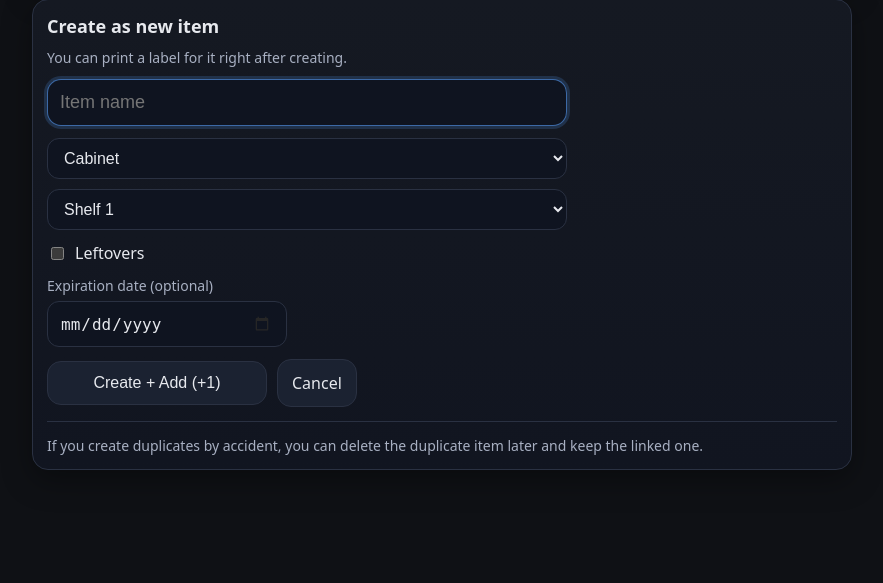
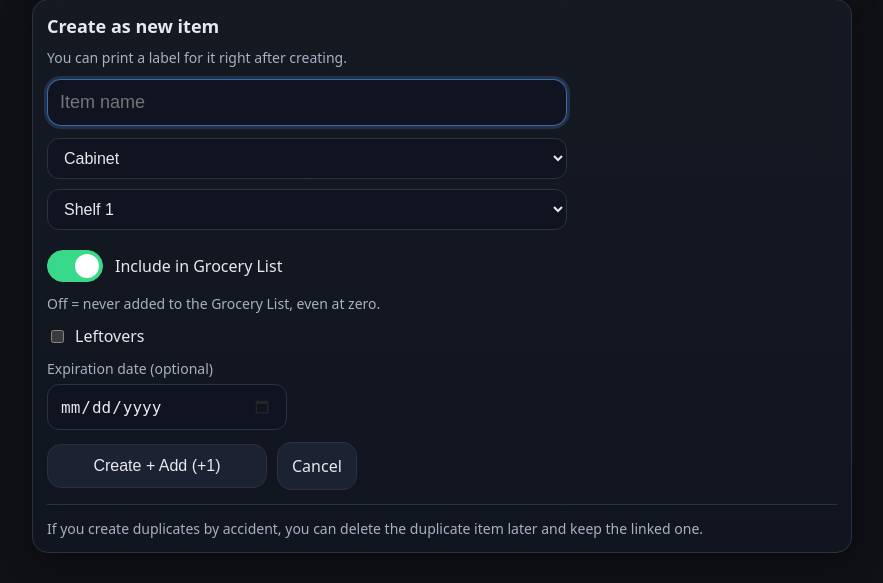
Before and after one commit to Alpha8056/StockHive, a Flask app: a page that uses node/templates/resolve_barcode.html in a window 1280 px wide. Shown: the part 303-886 px from the top of the page, without its empty margins (198-1081 px from the left). Before the commit the page ends 773 px from the top, so only its background shows below. Run offline with Flask 3, Linux system fonts and the light colour scheme; data comes from the database, SQL or seed files in the repository; data that the repository does not hold is empty.

Commit message:
Add "Include in Grocery List" toggle per item
New items.include_in_grocery column (INTEGER NOT NULL DEFAULT 1), added
by the startup migration so existing items stay ON and nothing changes
on upgrade.

When OFF, an item is never added to the grocery list: the check lives in
_sync_grocery(), the single writer to grocery_list, so every path
(create, scan +1, Remove -1, Undo, Edit quantity correction) honors it.
get_grocery_list() and get_low_stock() also skip OFF items. Switching an
item OFF removes it from the list right away; switching it back ON at
qty 0 puts it back.

UI: a large tap-friendly switch, "Include in <list name>" (uses the
instance's list label), on the create-new-item form (default ON) and on
the Edit page. A hidden marker field means an older cached form without
the switch is treated as "unchanged", never as OFF. Changes are logged
as grocery_on / grocery_off and shown in Recent Changes as "On list" /
"Off list" (not undoable, by design).

Co-Authored-By: Claude Opus 5.5 <noreply@anthropic.com>

```diff
--- a/node/app.py
+++ b/node/app.py
@@ -66,6 +66,8 @@ from inventory import (
     set_item_aisle,
     get_item_made_date,
     set_item_made_date,
+    get_item_include_in_grocery,
+    set_item_include_in_grocery,
     get_aisle_map,
     add_item,
     increment_existing,
@@ -624,6 +626,18 @@ def _styles():
               font-size:11px; font-weight:800; text-transform:uppercase; letter-spacing:.04em; vertical-align:middle; }
       .rcTagMuted{ color:var(--muted); }
       form.inline{ display:inline; }
+      /* On/off switch (e.g. "Include in Grocery List"): a real checkbox,
+         visually replaced by the track; the whole row is the tap target. */
+      .switchRow{ position:relative; display:inline-flex; align-items:center; gap:12px; min-height:48px;
+                  cursor:pointer; font-size:16px; user-select:none; }
+      .switchRow input{ position:absolute; opacity:0; width:1px; height:1px; margin:0; }
+      .switchTrack{ position:relative; flex-shrink:0; width:56px; height:32px; border-radius:999px;
+                    background:var(--btn); border:1px solid var(--border); transition:background .15s ease, border-color .15s ease; }
+      .switchTrack::after{ content:""; position:absolute; top:3px; left:3px; width:24px; height:24px; border-radius:50%;
+                           background:var(--muted); transition:transform .15s ease, background .15s ease; }
+      .switchRow input:checked + .switchTrack{ background:var(--ok); border-color:var(--ok); }
+      .switchRow input:checked + .switchTrack::after{ transform:translateX(24px); background:#fff; }
+      .switchRow input:focus-visible + .switchTrack{ box-shadow:0 0 0 3px rgba(90,162,255,0.35); }
       .mono{ font-family: ui-monospace, SFMono-Regular, Menlo, Monaco, Consolas, "Liberation Mono", monospace; }
       @media (max-width:520px){ h1{font-size:24px;} .btn-wide{width:100%;} .zone-btn{min-width:46%;} }
     </style>
@@ -1069,7 +1083,8 @@ def resolve_barcode_page():
                 error = "Name is required."
             else:
                 try:
-                    add_item(barcode, name, new_location)
+                    include = _form_include_in_grocery()
+                    add_item(barcode, name, new_location, include_in_grocery=include is not False)
                     if expiration_date:
                         update_item_expiration(barcode, expiration_date)
                     if made_date:
@@ -1091,6 +1106,7 @@ def resolve_barcode_page():
         barcode=barcode,
         # Generated codes only ever create a new item — hide "Link to existing".
         custom=is_custom_barcode(barcode),
+        grocery_switch=Markup(_grocery_switch_html(True)),
         leftover_default_days=LEFTOVER_DEFAULT_DAYS,
         leftover_max_days=LEFTOVER_MAX_DAYS,
         items=items,
@@ -1384,10 +1400,13 @@ def _recent_changes_html() -> str:
     the last 10 scans / -1 taps / undos / edits. One flex row per change,
     so it reads the same in the wide table and narrow card layouts."""
     rows = ""
+    list_label = _h(labels.get_labels()["grocery_list"])
     for ch in get_recent_changes(10):
         delta = int(ch["delta"] or 0)
         if ch["event_type"] == "edit":
             change = '<span class="rcChange rcEdit">Edited</span>'
+        elif ch["event_type"] in ("grocery_on", "grocery_off"):
+            change = f'<span class="rcChange rcEdit">{"On" if ch["event_type"] == "grocery_on" else "Off"} list</span>'
         elif delta > 0:
             change = f'<span class="rcChange rcPlus">+{delta}</span>'
         elif delta < 0:
@@ -1402,6 +1421,8 @@ def _recent_changes_html() -> str:
             tags += '<span class="rcTag">Correction</span>'
         elif ch["event_type"] == "add_new":
             tags += '<span class="rcTag">New</span>'
+        elif ch["event_type"] in ("grocery_on", "grocery_off"):
+            tags += f'<span class="rcTag">{list_label}</span>'
         if ch["undone_by"] is not None:
             tags += '<span class="rcTag rcTagMuted">Undone</span>'
 
@@ -1613,6 +1634,7 @@ def edit_item_page():
             <input type="hidden" name="orig_quantity" value="{int(qty)}">
           </div>
           <div class="muted" style="margin-top:6px;">For fixing a miscount. Logged as a correction, so it won't skew usage stats.</div>
+          <div style="margin-top:14px;">{_grocery_switch_html(get_item_include_in_grocery(barcode))}</div>
           <div class="fieldRow" style="margin-top:14px;margin-bottom:14px;">
             <label style="color:var(--muted);font-size:14px;">Expiration Date (optional)</label>
           </div>
@@ -1739,6 +1761,7 @@ def edit_item_save():
         aisle = (request.form.get("aisle", "") or "").strip()
         raw_quantity = request.form.get("quantity")
         raw_orig_quantity = request.form.get("orig_quantity")
+        include_in_grocery = _form_include_in_grocery()
         remove_photo = request.form.get("remove_photo") == "1"
         photo_file = request.files.get("photo")
     except RequestEntityTooLarge:
@@ -1800,6 +1823,11 @@ def edit_item_save():
         set_item_aisle(barcode, aisle)
         if other_changed:
             log_item_edit(barcode)
+        # Before the quantity change, so a save that turns the toggle OFF
+        # and sets qty to 0 never puts the item on the list. Logs its own
+        # "On list"/"Off list" row only when the value actually changed.
+        if include_in_grocery is not None:
+            set_item_include_in_grocery(barcode, include_in_grocery)
         # Logged after the edit event so the Correction sits on top in
         # Recent Changes (newest first).
         event_id = set_quantity(barcode, new_qty) if qty_changed else None
@@ -1812,6 +1840,30 @@ def edit_item_save():
 
 
 QUANTITY_MAX = 100000  # typo guard for the Edit page's exact-quantity field
+
+
+def _form_include_in_grocery():
+    """The "Include in Grocery List" switch from a submitted form: True/False,
+    or None if the form didn't have the switch at all (an older cached
+    page) — so a missing field never silently turns an item OFF. An
+    unticked checkbox sends nothing, hence the separate marker field."""
+    if request.form.get("include_in_grocery_present") != "1":
+        return None
+    return request.form.get("include_in_grocery") == "1"
+
+
+def _grocery_switch_html(checked: bool) -> str:
+    """Large tap-friendly on/off switch for "Include in <list name>"."""
+    list_label = labels.get_labels()["grocery_list"]
+    return f"""
+          <input type="hidden" name="include_in_grocery_present" value="1">
+          <label class="switchRow">
+            <input type="checkbox" name="include_in_grocery" value="1" {"checked" if checked else ""}>
+            <span class="switchTrack" aria-hidden="true"></span>
+            <span>Include in {_h(list_label)}</span>
+          </label>
+          <div class="muted" style="margin-top:4px;">Off = never added to the {_h(list_label)}, even at zero.</div>
+    """
 
 
 def _parse_quantity(raw):
--- a/node/db.py
+++ b/node/db.py
@@ -271,6 +271,10 @@ def _migrate(conn):
     # so their label can print "Made:"; NULL for everything else.
     _ensure_column(conn, "items", "made_date", "made_date TEXT")
 
+    # Ensure "Include in Grocery List" flag exists. DEFAULT 1 fills every
+    # existing row with ON, so current behavior is unchanged on upgrade.
+    _ensure_column(conn, "items", "include_in_grocery", "include_in_grocery INTEGER NOT NULL DEFAULT 1")
+
     # Undo marker on event_log (the live event table, owned by
     # inventory._ensure_schema — which creates it with this column on
     # fresh installs, so only pre-existing tables need adding to).
--- a/node/inventory.py
+++ b/node/inventory.py
@@ -406,11 +406,17 @@ def _log_event(cur, barcode, event_type, delta=0, source="ui"):
 def _sync_grocery(cur, item_id, qty):
     """
     Keeps grocery_list in sync:
+      - item excluded ("Include in Grocery List" OFF) => never on the list
       - if qty <= 0 => ensure item is in grocery_list
       - if qty > 0  => remove from grocery_list
+    Every write to grocery_list goes through here, so the include flag
+    is enforced in one place.
     IMPORTANT: uses SAME cursor/transaction as caller to avoid DB locks.
     """
-    if qty <= 0:
+    cur.execute("SELECT include_in_grocery FROM items WHERE id = ?;", (item_id,))
+    row = cur.fetchone()
+    included = row is None or bool(row[0])
+    if qty <= 0 and included:
         cur.execute(
             """
             INSERT OR IGNORE INTO grocery_list (item_id, added_date)
@@ -657,6 +663,7 @@ def get_grocery_list():
             SELECT i.barcode as barcode, i.name as name
             FROM grocery_list g
             JOIN items i ON i.id = g.item_id
+            WHERE i.include_in_grocery = 1
             ORDER BY g.added_date DESC;
             """
         )
@@ -670,9 +677,10 @@ def get_grocery_list():
 # SECTION: Add / Update Inventory
 # ============================================================
 
-def add_item(barcode: str, name: str, location: str):
+def add_item(barcode: str, name: str, location: str, include_in_grocery: bool = True):
     """
-    Adds a new item (qty starts at 1).
+    Adds a new item (qty starts at 1). include_in_grocery is saved before
+    the first grocery sync, so an excluded item never touches the list.
     Raises ValueError on bad input.
     """
     barcode = (barcode or "").strip()
@@ -693,10 +701,10 @@ def add_item(barcode: str, name: str, location: str):
         # Insert new item with qty=1
         cur.execute(
             """
-            INSERT INTO items (barcode, name, location, quantity)
-            VALUES (?, ?, ?, 1);
+            INSERT INTO items (barcode, name, location, quantity, include_in_grocery)
+            VALUES (?, ?, ?, 1, ?);
             """,
-            (barcode, name, location),
+            (barcode, name, location, 1 if include_in_grocery else 0),
         )
 
         # Fetch id for grocery sync/logging
@@ -919,6 +927,60 @@ def set_quantity(barcode: str, new_qty: int):
         conn.close()
 
 
+def get_item_include_in_grocery(barcode: str) -> bool:
+    """True if the item may go on the Grocery List (default for unknown)."""
+    barcode = (barcode or "").strip()
+    canonical = resolve_barcode(barcode)
+    if canonical:
+        barcode = canonical
+    conn = _connect()
+    try:
+        cur = conn.cursor()
+        cur.execute("SELECT include_in_grocery FROM items WHERE barcode = ?;", (barcode,))
+        row = cur.fetchone()
+        return True if row is None else bool(row["include_in_grocery"])
+    finally:
+        conn.close()
+
+
+def set_item_include_in_grocery(barcode: str, include: bool) -> bool:
+    """
+    Turns "Include in Grocery List" on/off and re-syncs the list right
+    away: OFF removes the item from the list; ON puts it back if qty is 0.
+    Logs grocery_on / grocery_off (shown in Recent Changes, not undoable).
+    Returns True if the value changed.
+    """
+    barcode = (barcode or "").strip()
+    if not barcode:
+        raise ValueError("Barcode required")
+    canonical = resolve_barcode(barcode)
+    if canonical:
+        barcode = canonical
+    include = 1 if include else 0
+
+    conn = _connect()
+    try:
+        cur = conn.cursor()
+        cur.execute("BEGIN IMMEDIATE;")
+        cur.execute("SELECT id, quantity, include_in_grocery FROM items WHERE barcode = ?;", (barcode,))
+        row = cur.fetchone()
+        if not row:
+            raise ValueError("Item not found")
+        if int(row["include_in_grocery"]) == include:
+            conn.rollback()
+            return False
+        cur.execute("UPDATE items SET include_in_grocery = ? WHERE id = ?;", (include, row["id"]))
+        _sync_grocery(cur, row["id"], row["quantity"])
+        _log_event(cur, barcode, "grocery_on" if include else "grocery_off", delta=0, source="ui")
+        conn.commit()
+        return True
+    except Exception:
+        conn.rollback()
+        raise
+    finally:
+        conn.close()
+
+
 def log_item_edit(barcode: str) -> None:
     """One "edit" entry for an Edit-page save that changed something other
     than quantity (a qty change logs its own "correct" event), for Recent
@@ -1094,6 +1156,7 @@ def get_low_stock():
             WHERE low_threshold > 0
               AND quantity > 0
               AND quantity <= low_threshold
+              AND include_in_grocery = 1
             ORDER BY name COLLATE NOCASE;
             """
         )
@@ -1257,7 +1320,7 @@ def get_event_log(limit=200):
         conn.close()
 
 
-RECENT_CHANGE_TYPES = ("add_new", "add", "remove", "undo", "edit", "correct")
+RECENT_CHANGE_TYPES = ("add_new", "add", "remove", "undo", "edit", "correct", "grocery_on", "grocery_off")
 
 
 def get_recent_changes(limit=10):
--- a/node/templates/resolve_barcode.html
+++ b/node/templates/resolve_barcode.html
@@ -94,6 +94,10 @@
             </select>
           </div>
 
+          <div class="row">
+            {{ grocery_switch }}
+          </div>
+
           {% if custom %}
           <div class="row fieldRow">
             <label class="fieldRow" style="gap:8px;"><input type="checkbox" name="leftovers" value="1" id="leftoversBox"> Leftovers</label>
```
